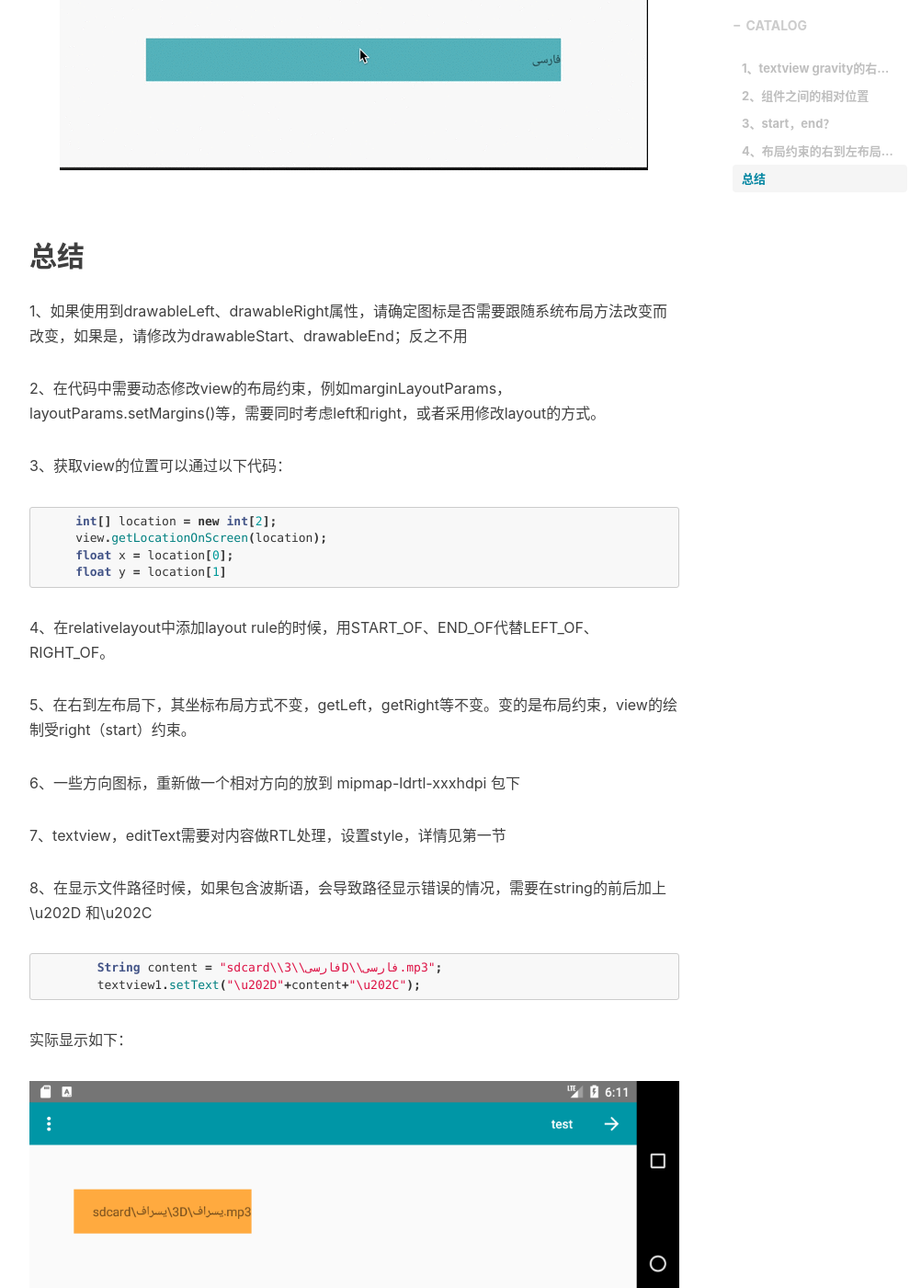
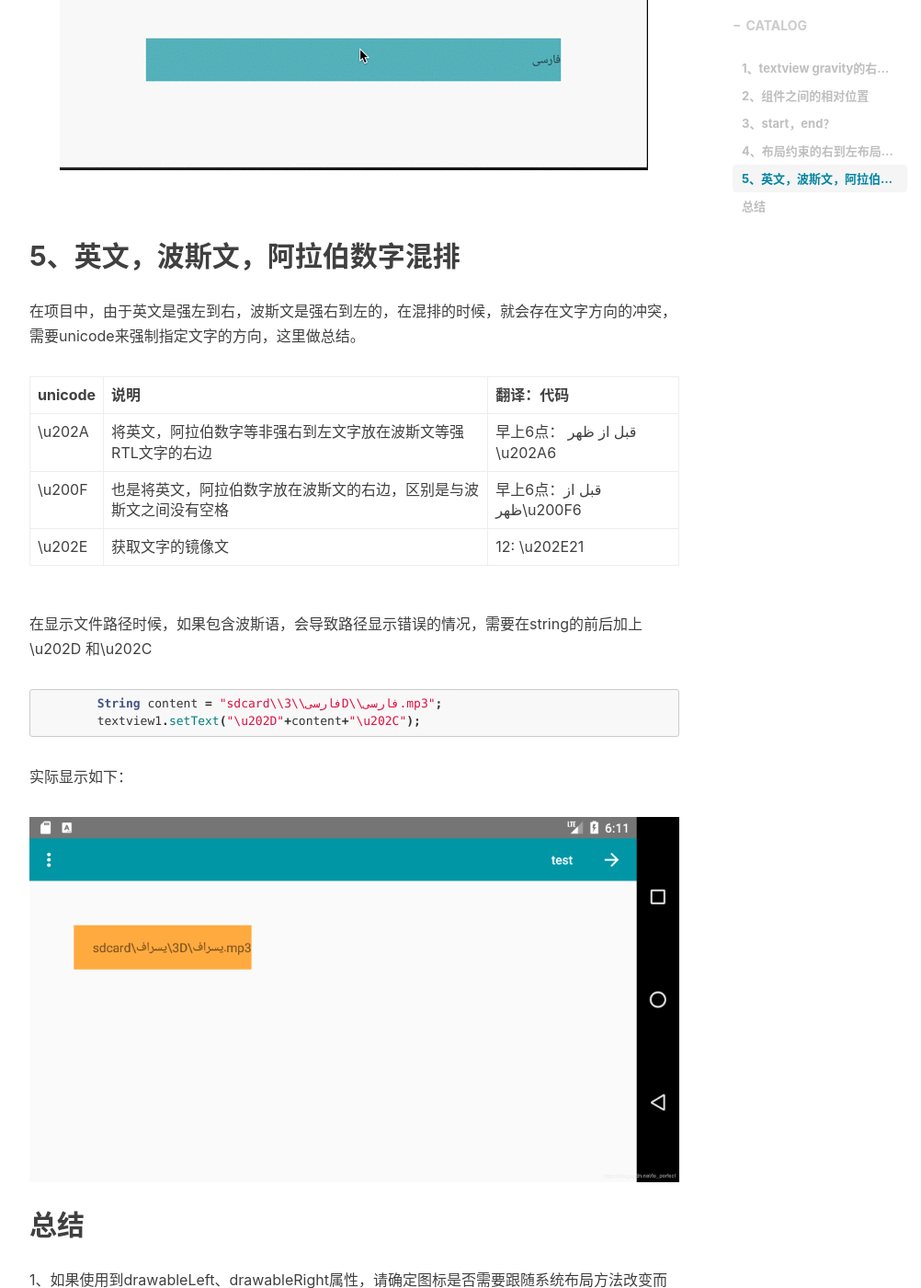
Before and after one commit to weiwangqiang/weiwangqiang.github.io, a Jekyll site: the page built from _posts/2018-12-10-Android-rtl.markdown, in a window 1280 px wide and 1400 px high, scrolled down 17347 px. Shown: the whole window at 92% size, without its empty margins (233-1235 px from the left). Built offline with Jekyll 4.4.1, drawn with Linux system fonts in a browser that asks for light colours; nearby versions of some CDN libraries; comment, search, counter and statistics services are not loaded; some of the changed text lies outside the part shown.

Commit message:
[feature][android_rtl] add content
[what]
[why]
[how]

````diff
--- a/_posts/2018-12-10-Android-rtl.markdown
+++ b/_posts/2018-12-10-Android-rtl.markdown
@@ -400,6 +400,28 @@ button2同时设置了layout_marginStart和paddingStart，并且指定layoutDire
 
 ![在这里插入图片描述](/img/blog_android_rtl/img15.gif)
 
+## 5、英文，波斯文，阿拉伯数字混排
+
+在项目中，由于英文是强左到右，波斯文是强右到左的，在混排的时候，就会存在文字方向的冲突，需要unicode来强制指定文字的方向，这里做总结。
+
+unicode|说明|翻译：代码
+-----|------|-------
+\u202A|将英文，阿拉伯数字等非强右到左文字放在波斯文等强RTL文字的右边|早上6点： قبل از ظهر  \u202A6
+\u200F|也是将英文，阿拉伯数字放在波斯文的右边，区别是与波斯文之间没有空格|早上6点：قبل از ظهر\u200F6
+\u202E|获取文字的镜像文|12: \u202E21
+
+
+在显示文件路径时候，如果包含波斯语，会导致路径显示错误的情况，需要在string的前后加上\u202D 和\u202C
+
+```java
+        String content = "sdcard\\فارسی\\3D\\فارسی.mp3";
+        textview1.setText("\u202D"+content+"\u202C");
+```
+
+实际显示如下：
+
+![在这里插入图片描述](/img/blog_android_rtl/img16.png)
+
 ## 总结
 
 1、如果使用到drawableLeft、drawableRight属性，请确定图标是否需要跟随系统布局方法改变而改变，如果是，请修改为drawableStart、drawableEnd；反之不用
@@ -423,20 +445,9 @@ button2同时设置了layout_marginStart和paddingStart，并且指定layoutDire
 
 7、textview，editText需要对内容做RTL处理，设置style，详情见第一节
 
-8、在显示文件路径时候，如果包含波斯语，会导致路径显示错误的情况，需要在string的前后加上\u202D 和\u202C
+8、如果需要修改view的位置，请不要使用setX，setY方式。推荐采用ViewGroup.MarginLayoutParams来设置margin，或者采用layout的方式。同时需要注意该约束是相对父view而言的。
 
-```java
-        String content = "sdcard\\فارسی\\3D\\فارسی.mp3";
-        textview1.setText("\u202D"+content+"\u202C");
-```
-
-实际显示如下：
-
-![在这里插入图片描述](/img/blog_android_rtl/img16.png)
-
-9、如果需要修改view的位置，请不要使用setX，setY方式。推荐采用ViewGroup.MarginLayoutParams来设置margin，或者采用layout的方式。同时需要注意该约束是相对父view而言的。
-
-10、判断字符串是否是强RTl，常常用于控制textDirection
+9、判断字符串是否是强RTl，常常用于控制textDirection
 
 ```java
    /**
````
